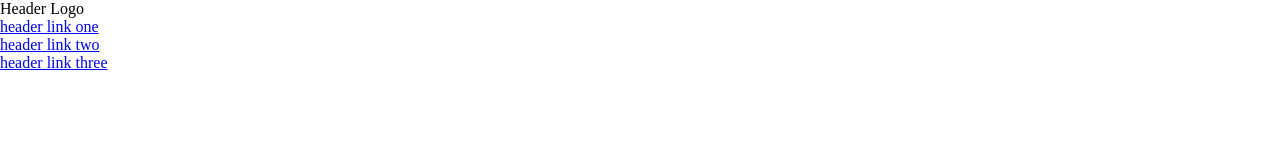
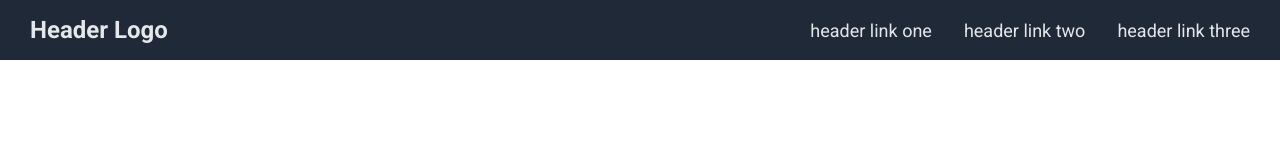
Before and after one commit to kushch7/landing-page, a plain HTML site: page index.html in a window 1280 px wide. Drawn offline with Linux system fonts and the light colour scheme.

Commit message:
Edit header HTML code and styling header

```diff
--- a/index.html
+++ b/index.html
@@ -10,6 +10,7 @@
 <body>
     <header>
         <div class="container">
+            <div class="header__inner inner">
                 <span class="logo">Header Logo</span>
                 <nav>
                     <ul>
@@ -19,6 +20,7 @@
                     </ul>
                 </nav>
             </div>
+        </div>
     </header>
 </body>
 </html>
--- a/style.css
+++ b/style.css
@@ -1,3 +1,12 @@
+@import url('https://fonts.googleapis.com/css2?family=Roboto:wght@300;400;700&display=swap');
+
+:root {
+    --cl-dark-bg: #1F2937;
+    --cl-light-main: #f9faf8;
+    --cl-light-normal: #e5e7eb;
+    --cl-btn-blue: #3882f6;
+}
+
 *,
 *::after,
 *::before {
@@ -13,4 +22,42 @@ body {
     display: flex;
     flex-direction: column;
     min-height: 100%;
+
+    font-family: 'Roboto', sans-serif;
+    font-size: 18px;
+    font-weight: normal;
+
+    color: var(--cl-light-normal);
 }
+
+
+.container {
+    max-width: 1220px;
+    margin-inline: auto;
+}
+
+
+header {
+    background-color: var(--cl-dark-bg);
+}
+.header__inner {
+    display: flex;
+    justify-content: space-between;
+    align-items: center;
+}
+.inner {
+    padding: 16px 0;
+}
+.logo {
+    font-size: 24px;
+    font-weight: bold;
+}
+ul {
+    list-style: none;
+    display: flex;
+    gap: 32px;
+}
+ul a {
+    text-decoration: none;
+    color: var(--cl-light-normal);
+}
```
Lines whose indentation alone changed are shown as unchanged.
